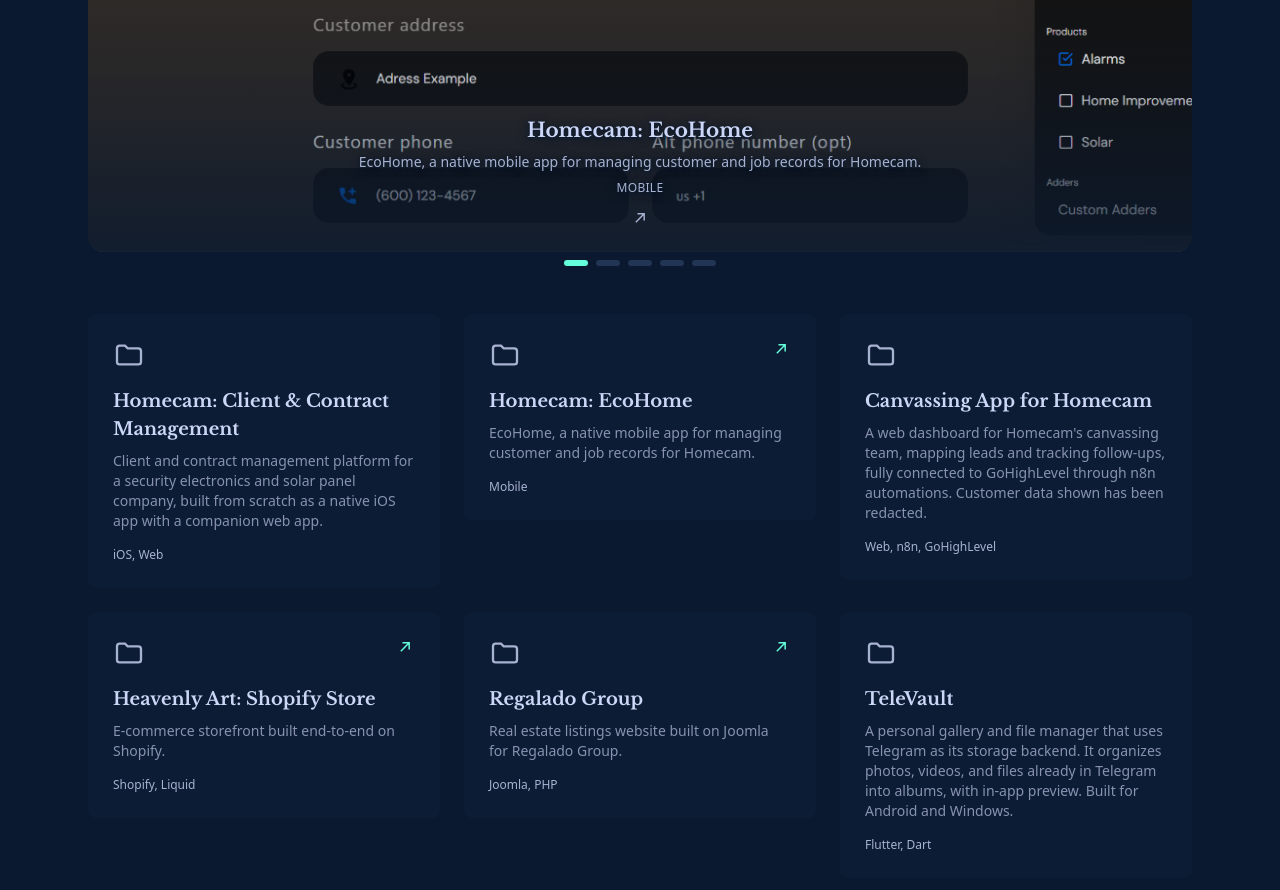
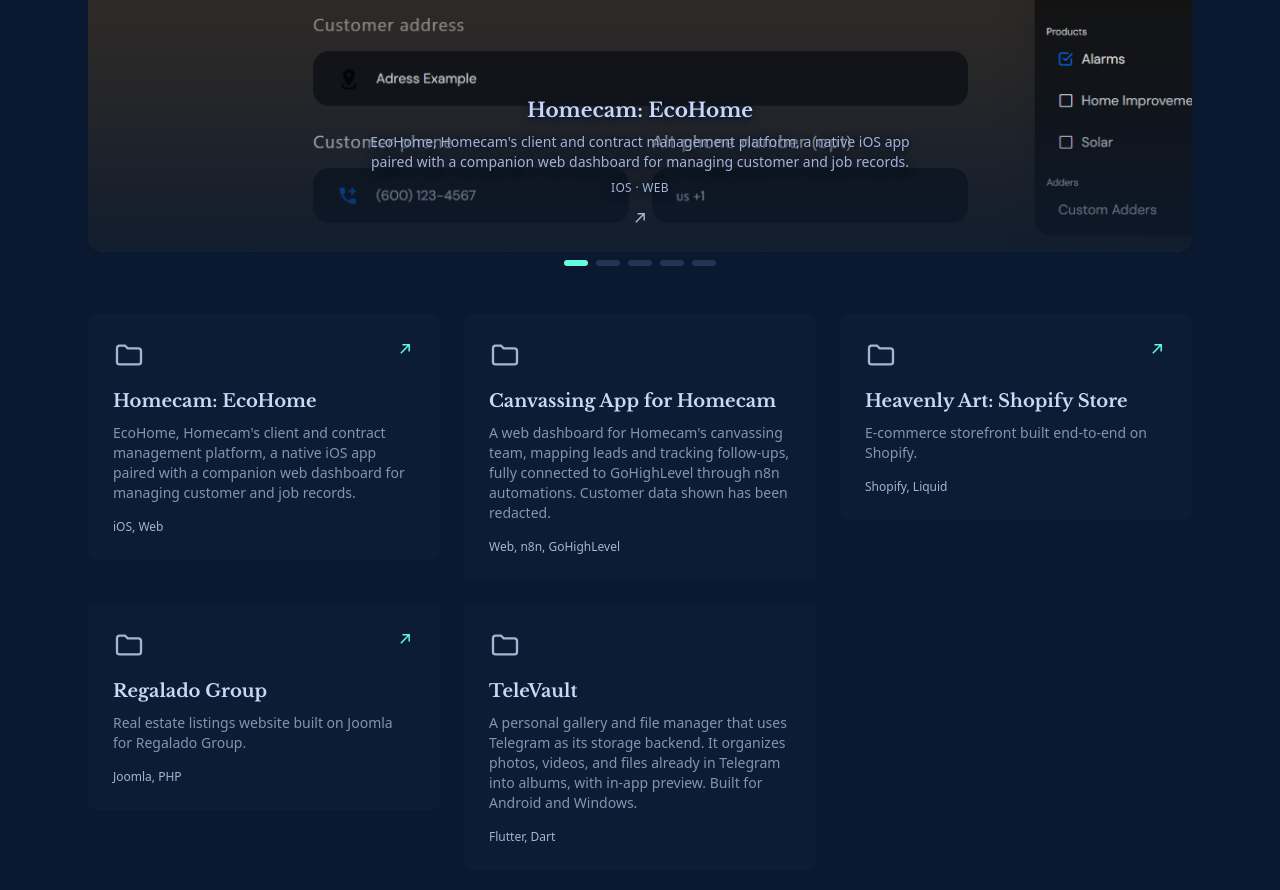
Before and after one commit to masu-code/samuel-portfolio, a React (Vite) app: page / in a window 1280 px wide. Shown: the part 2300-3190 px from the top of the page. Built offline with nearby package versions, Linux system fonts and the light colour scheme; a web font is replaced by a local one.

Commit message:
Merge EcoHome and contract management into one project entry
Both are the same Homecam platform (native iOS + web companion), not two separate projects.

```diff
--- a/src/content/projects.ts
+++ b/src/content/projects.ts
@@ -2,10 +2,11 @@
 
 const ecoHome: ProjectEntry = {
   title: 'Homecam: EcoHome',
-  description: 'EcoHome, a native mobile app for managing customer and job records for Homecam.',
+  description:
+    "EcoHome, Homecam's client and contract management platform, a native iOS app paired with a companion web dashboard for managing customer and job records.",
   image: '/images/projects/ecohome.png',
   liveUrl: 'https://www.ecohomereports.com/customers',
-  tags: ['Mobile'],
+  tags: ['iOS', 'Web'],
 }
 
 const canvassingApp: ProjectEntry = {
@@ -41,18 +42,9 @@
   orientation: 'portrait',
 }
 
-const contractManagement: ProjectEntry = {
-  title: 'Homecam: Client & Contract Management',
-  description:
-    'Client and contract management platform for a security electronics and solar panel company, built from scratch as a native iOS app with a companion web app.',
-  image: '/images/projects/placeholder-1.jpg',
-  tags: ['iOS', 'Web'],
-}
-
 export const featuredProjects: ProjectEntry[] = [ecoHome, canvassingApp, heavenlyArt, regaladoGroup, teleVault]
 
 export const projects: ProjectEntry[] = [
-  contractManagement,
   ecoHome,
   canvassingApp,
   heavenlyArt,
```
